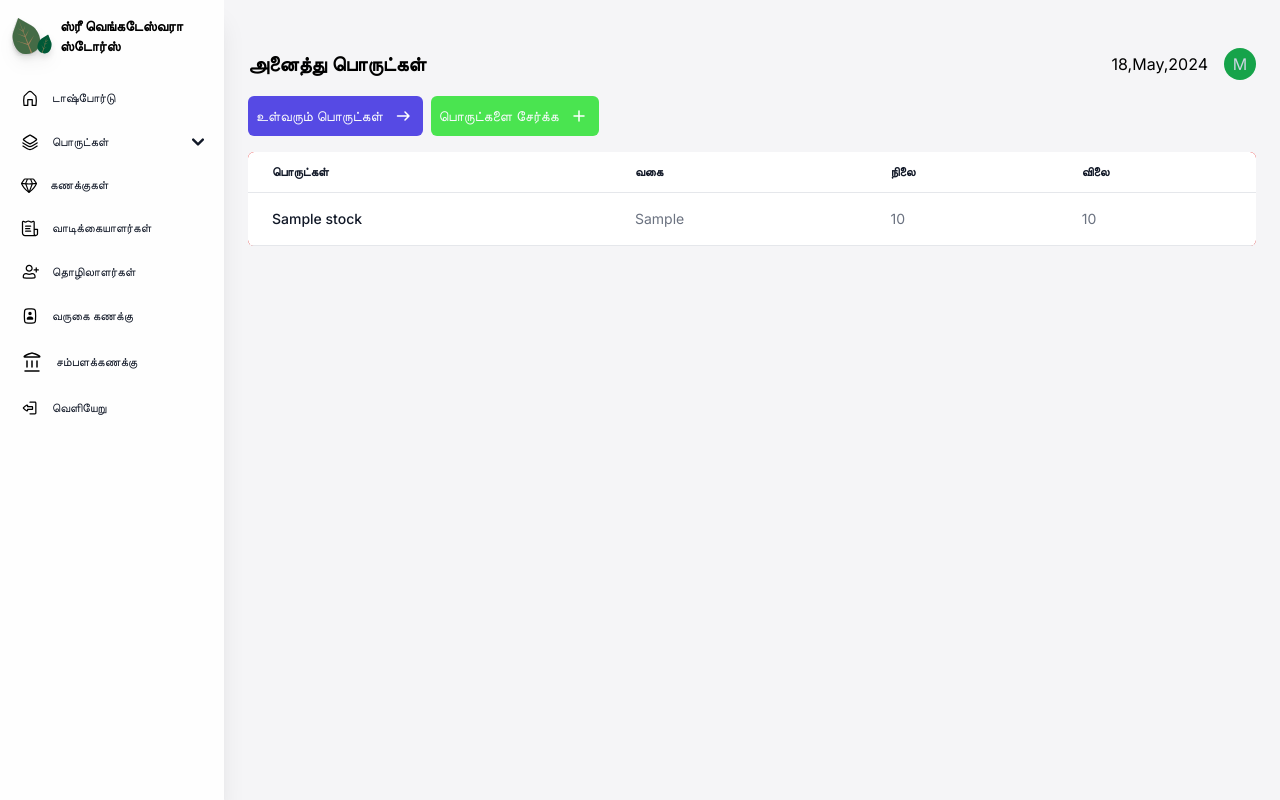
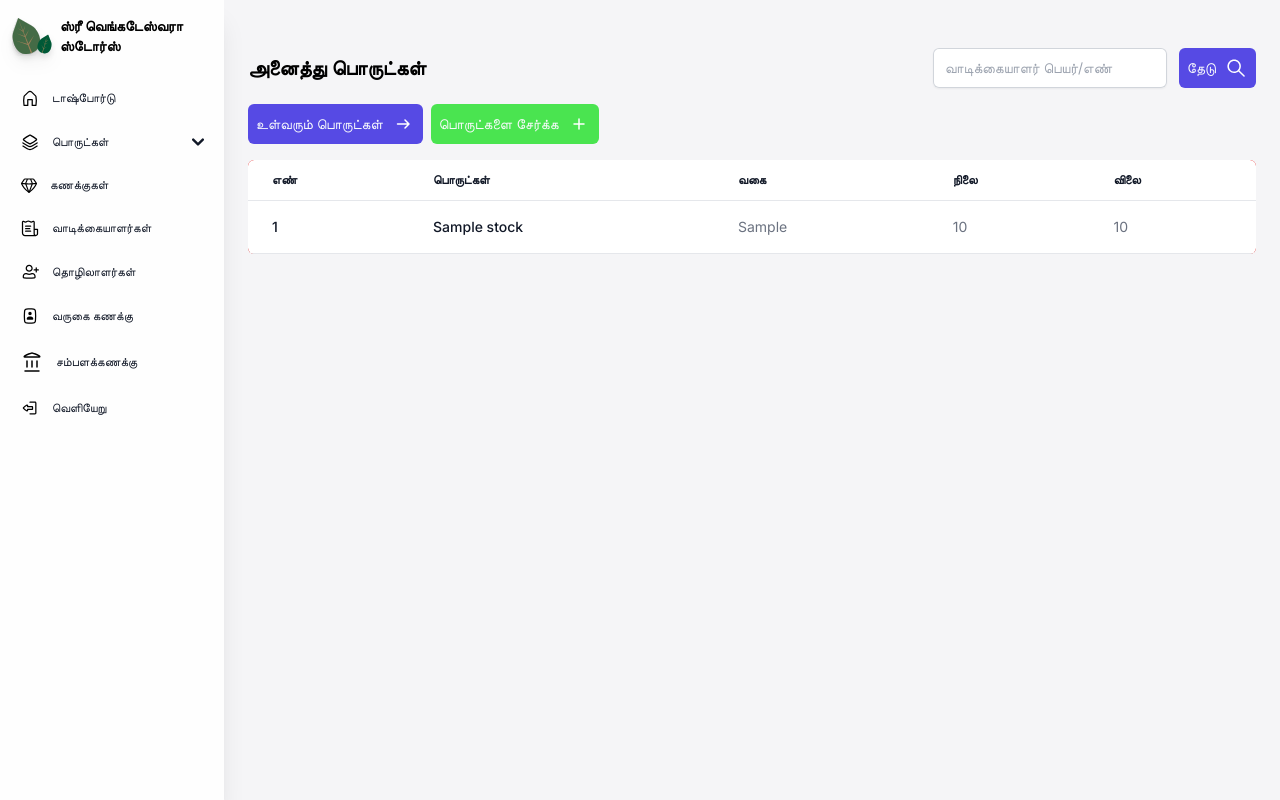
Before and after one commit to Magudeshgit/MG002DJPS, a Django app: page /stocks/ in a window 1280 px wide. Run offline with Django 5.2, Linux system fonts and the light colour scheme; tables that the repository leaves empty hold one stand-in row (values such as "Sample post"); style sheets or scripts are compiled from the project's sources; some libraries are stand-ins or nearby versions.

Commit message:
searchbar stocks

```diff
--- a/core/templates/core/stocks.html
+++ b/core/templates/core/stocks.html
@@ -21,12 +21,18 @@
         <div>
             <p class="font-inter font-semibold text-xl">அனைத்து பொருட்கள்</p>
         </div>
-        <div class="items-center gap-4 hidden sm:flex">
-            <p class="date"></p>
-            <div class="w-8 h-8 bg-green-600 rounded-full items-center justify-center flex">
-                <p class="text-slate-300">M</p>
+        <form method="POST">
+            <div class="searchbar w-full flex gap-3 sm:flex-wrap">
+                    {%csrf_token%}
+                    <input id="customer" name="id" autocomplete="off" type="text" required placeholder="வாடிக்கையாளர் பெயர்/எண்" class="block rounded-md border-0 py-1.5 text-gray-900 shadow-sm ring-1 ring-inset ring-gray-300 placeholder:text-gray-400 focus:ring-2 focus:ring-inset focus:ring-indigo-600 sm:text-sm sm:leading-6">
+                    <button class="px-2 py-2 bg-[#564AE4] flex items-center rounded-md gap-2 text-slate-50 text-sm">
+                        தேடு
+                        <img src="{% static  'images/Search.svg' %}" alt="plus">
+                    </button>
+
             </div>
-        </div>
+        </form>
+
     </div>
     <main class="mt-4 min-w-full h-full">
     <!-- Table -->
@@ -51,6 +57,9 @@
                 <thead class="border-b text-xs text-gray-900 uppercase dark:text-gray-400">
                     <tr>
                         <th scope="col" class="px-6 py-3">
+                            எண்
+                        </th>
+                        <th scope="col" class="px-6 py-3">
                             பொருட்கள்
                         </th>
                         <th scope="col" class="px-6 py-3">
@@ -70,6 +79,11 @@
                 <tbody>
                     {% for stock in stocks %}
                     <tr class="border-b">
+                        <th scope="row" class="hover:underline px-6 py-4 font-medium text-gray-900 whitespace-nowrap">
+                            <a href="{% url 'editstock' stock.id%}">
+                            {{stock.id}}
+                            </a>
+                        </th>
                         <th scope="row" class="hover:underline px-6 py-4 font-medium text-gray-900 whitespace-nowrap">
                             <a href="{% url 'editstock' stock.id%}">
                             {{stock.productname}}
--- a/core/views.py
+++ b/core/views.py
@@ -41,6 +41,12 @@ def dashboard(request):
 
 def stocks(request):
     stocks = stock.objects.all()
+    if request.method == 'POST':
+        i = request.POST.get('id')
+        c = stock.objects.filter(Q(id__icontains=i) | Q(productname__icontains = i))
+        print(c)
+        return render(request, "core/stocks.html", {'stocks':c})
+
     return render(request, "core/stocks.html", {'stocks':stocks})
 
 def incomingstocks(request):
```
